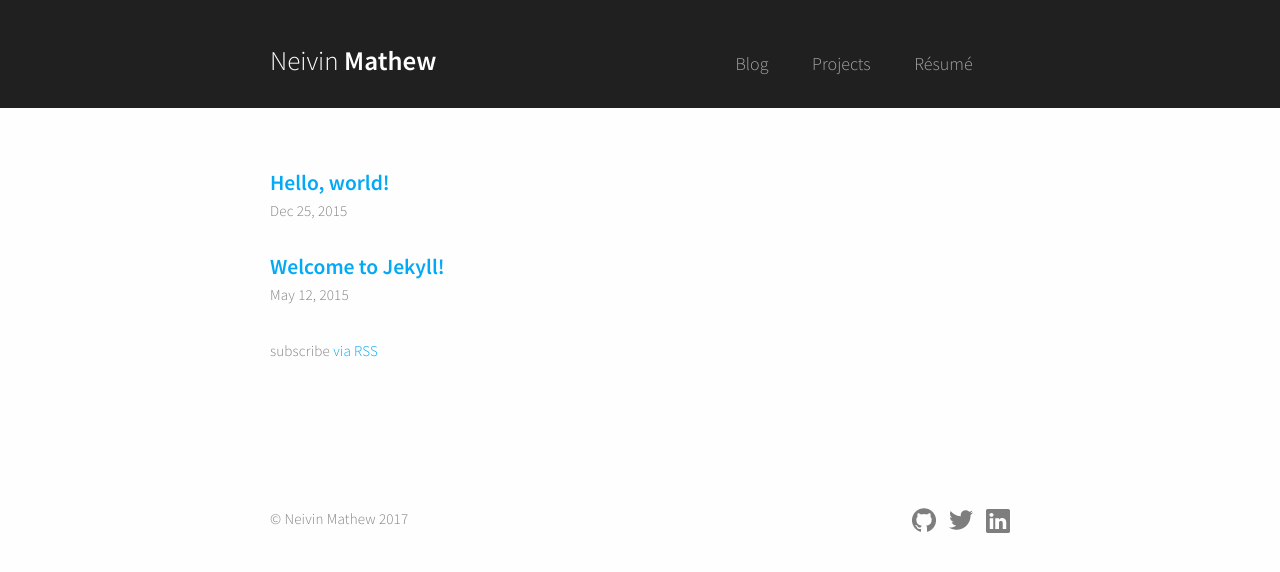
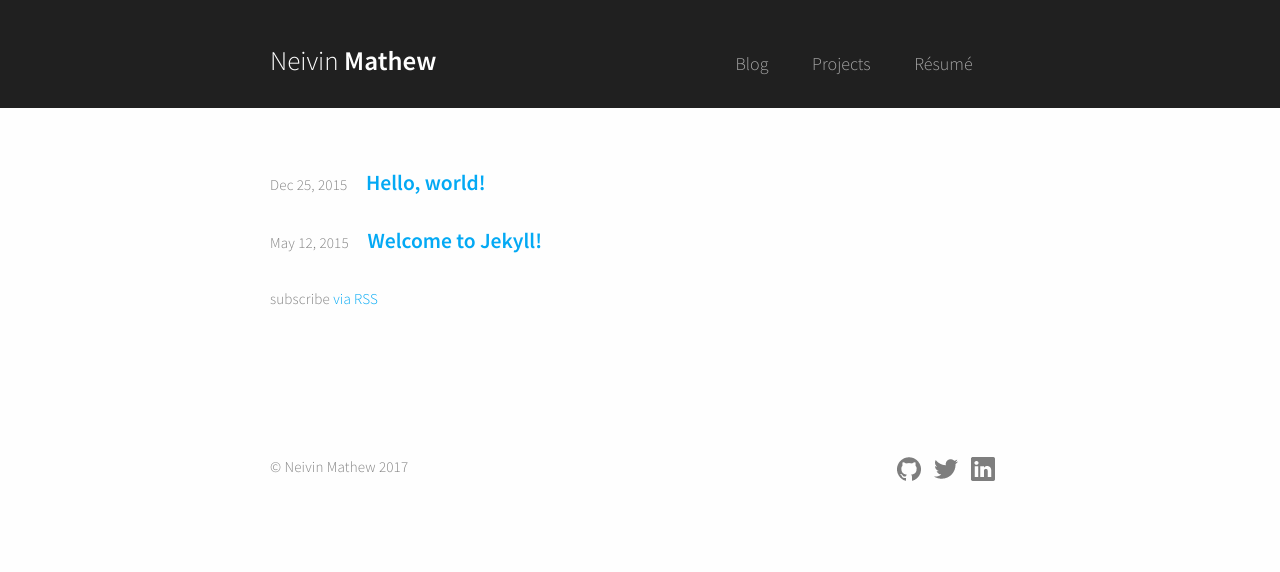
Before and after one commit to neivin/neivin.github.io, a Jekyll site: the page built from blog/index.html, in a window 1280 px wide. Shown: the top 572 px of the page. Built offline with Jekyll 4.4.1, drawn with Linux system fonts in a browser that asks for light colours.

Commit message:
Change blog post format to one line

```diff
--- a/_sass/_layout.scss
+++ b/_sass/_layout.scss
@@ -334,10 +334,11 @@
     font-size: $sub-font-size;
     color: $grey-color;
     letter-spacing: 0.01rem;
+    padding-right: 1em;
 }
 
 .post-link {
-    display: block;
+    display: inline;
     font-size: 1em;
     font-weight:700;
 }
--- a/blog/index.html
+++ b/blog/index.html
@@ -8,9 +8,9 @@
     {% for post in site.posts %}
       <li>
 
-          <a class="post-link" href="{{ post.url | prepend: site.baseurl }}"><h2 class = "post-title">{{ post.title }}</h2></a>
+        <span class="post-meta">{{ post.date | date: "%b %-d, %Y" }}</span>
+        <a class="post-link" href="{{ post.url | prepend: site.baseurl }}"><span class = "post-title">{{ post.title }}</span></a>
 
-        <span class="post-meta">{{ post.date | date: "%b %-d, %Y" }}</span>
       </li>
     {% endfor %}
   </ul>
```
